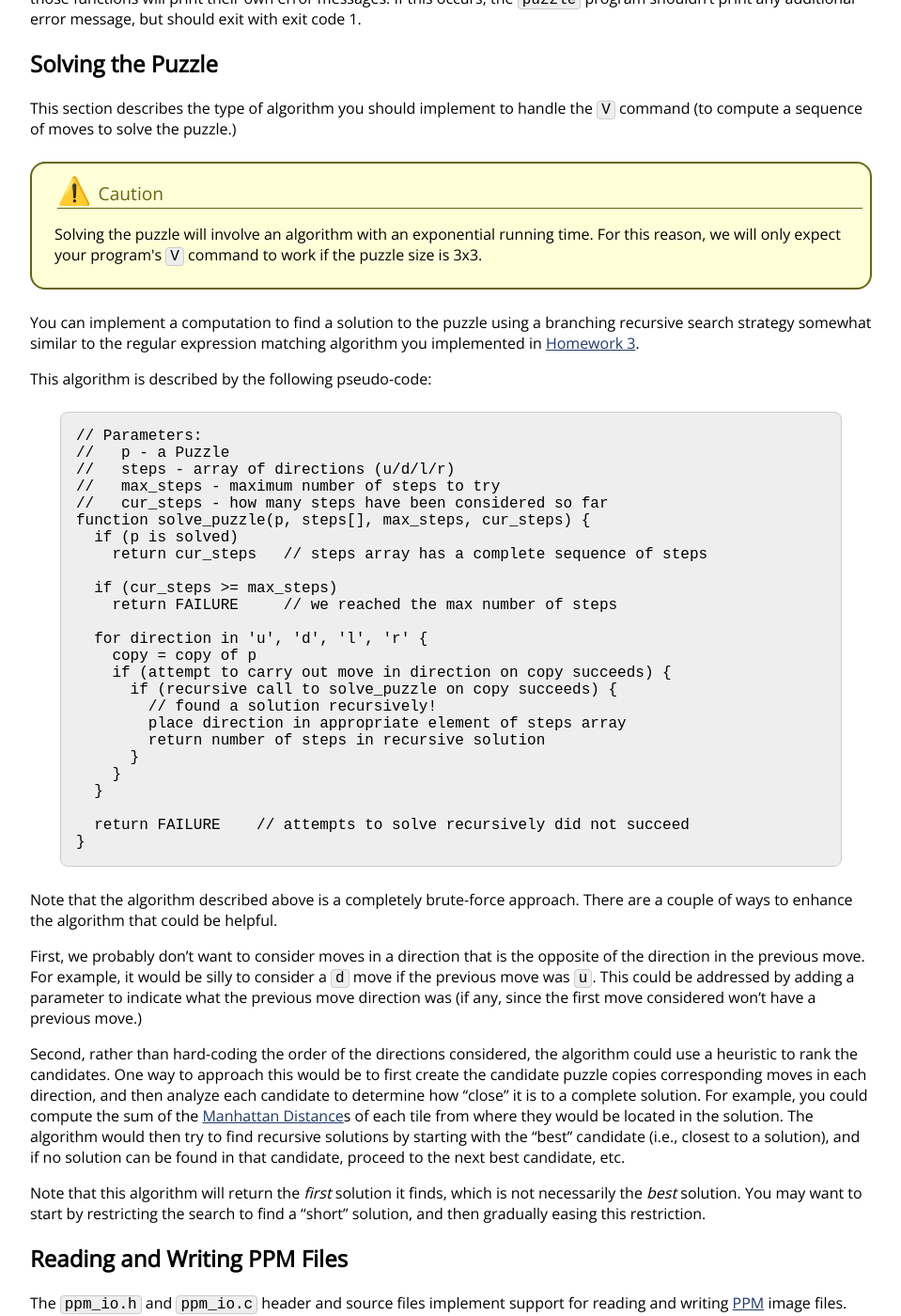
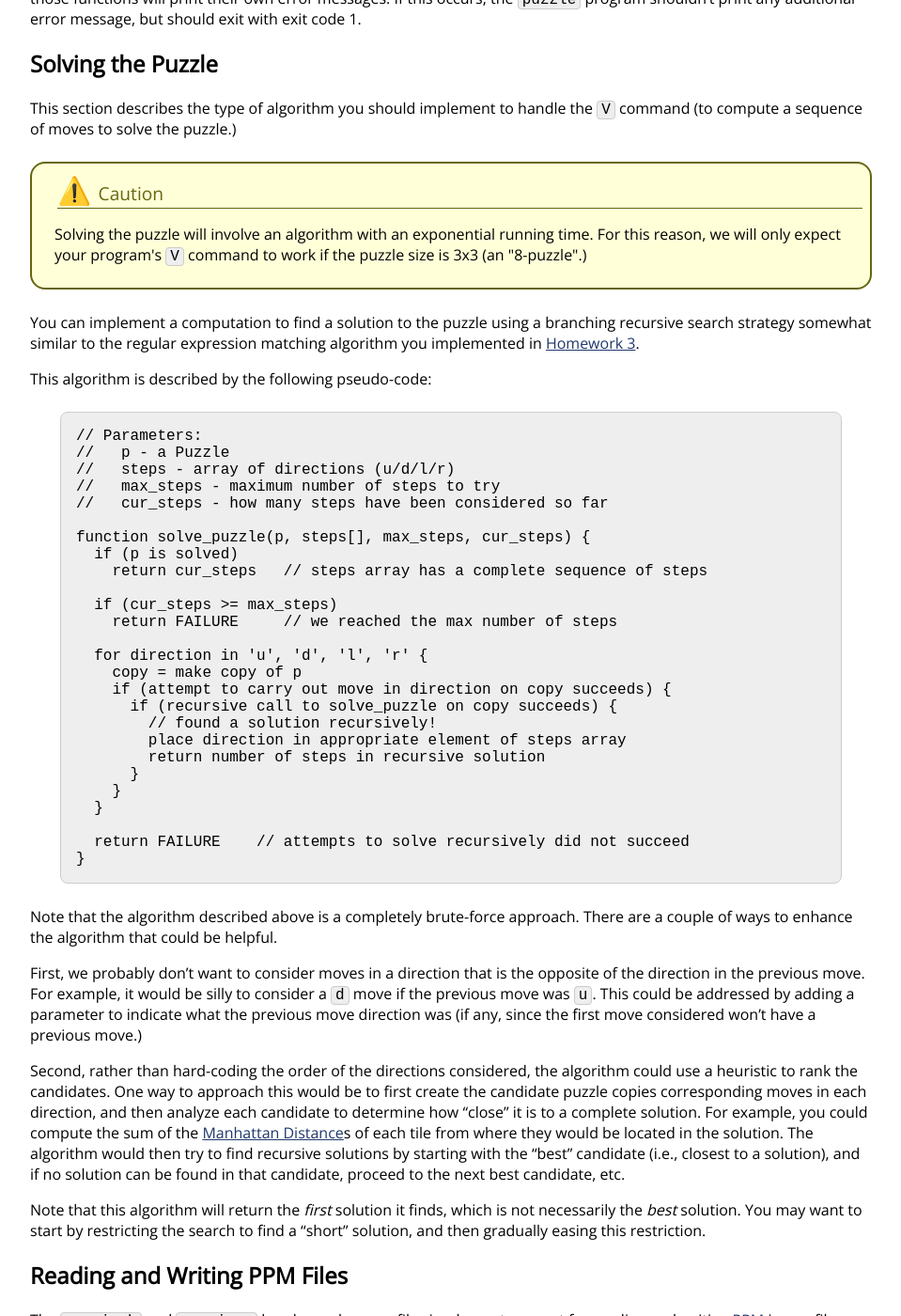
Before and after one commit to vivek-booshan/cs220-sp23, a Jekyll site: the page built from assign/midterm.md, in a window 1280 px wide and 1400 px high, scrolled down 8927 px. Shown: the whole window at 94% size, without its empty margins (160-1119 px from the left). Built offline with Jekyll 4.4.1, drawn with Linux system fonts in a browser that asks for light colours; some web fonts are replaced; formulas are drawn with MathJax 3.

Commit message:
a couple of minor tweaks to find soln section

```diff
--- a/assign/midterm.md
+++ b/assign/midterm.md
@@ -517,7 +517,7 @@ the `V` command (to compute a sequence of moves to solve the puzzle.)
   Solving the puzzle will involve an algorithm with an exponential running
   time. For this reason, we will only expect your program's
   <code class='highlighter-rouge'>V</code> command
-  to work if the puzzle size is 3x3.
+  to work if the puzzle size is 3x3 (an "8-puzzle".)
 </p>
 </div>
 </div>
@@ -534,6 +534,7 @@ This algorithm is described by the following pseudo-code:
 //   steps - array of directions (u/d/l/r)
 //   max_steps - maximum number of steps to try
 //   cur_steps - how many steps have been considered so far
+
 function solve_puzzle(p, steps[], max_steps, cur_steps) {
   if (p is solved)
     return cur_steps   // steps array has a complete sequence of steps
@@ -542,7 +543,7 @@ function solve_puzzle(p, steps[], max_steps, cur_steps) {
     return FAILURE     // we reached the max number of steps
 
   for direction in 'u', 'd', 'l', 'r' {
-    copy = copy of p
+    copy = make copy of p
     if (attempt to carry out move in direction on copy succeeds) {
       if (recursive call to solve_puzzle on copy succeeds) {
         // found a solution recursively!
```
